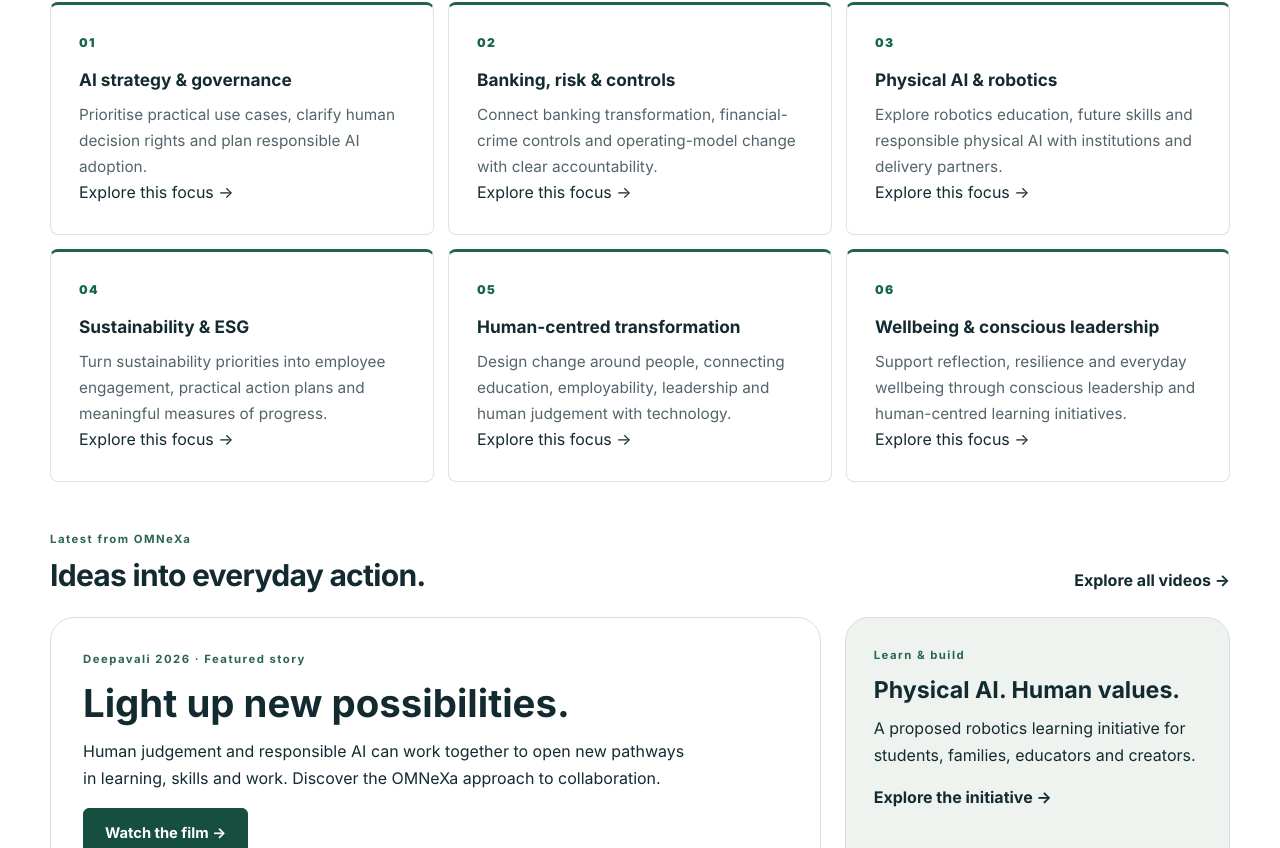
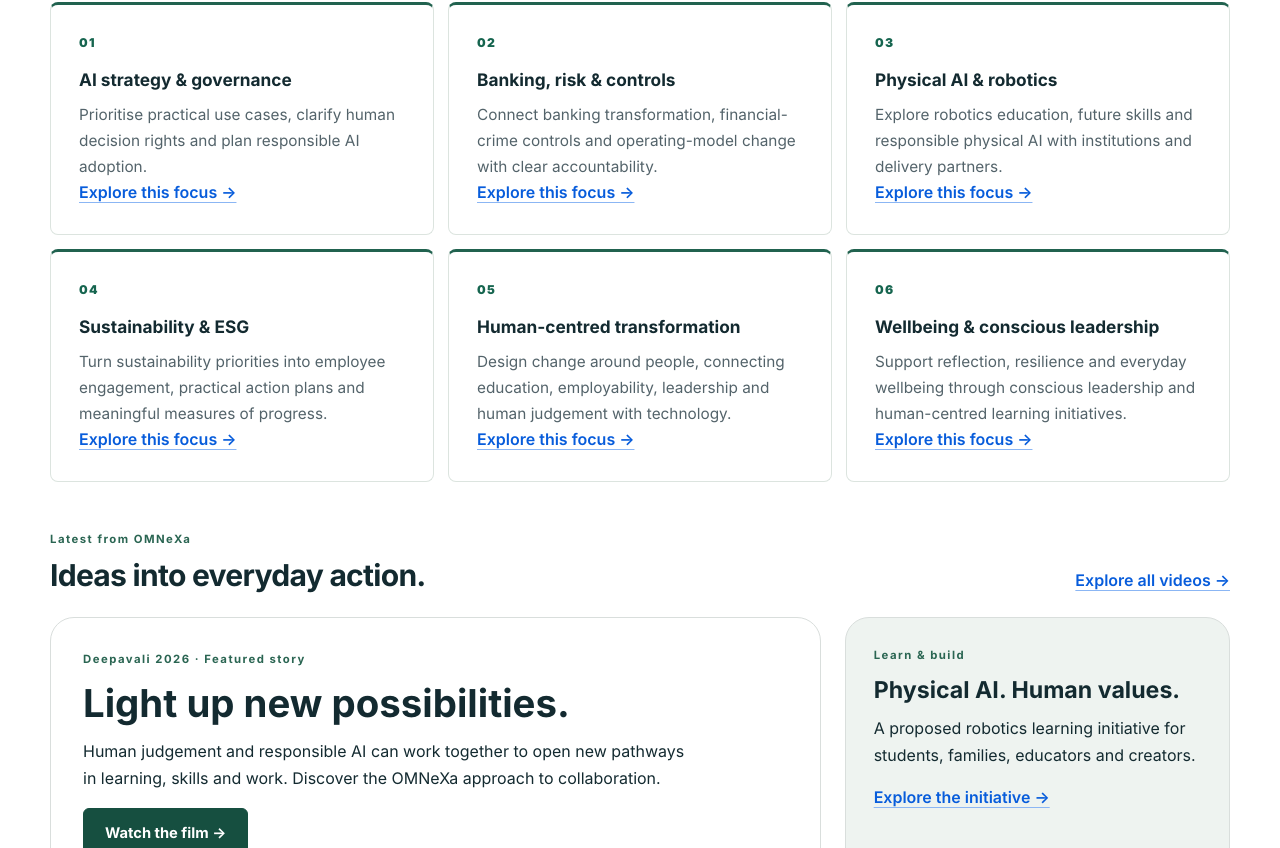
Before and after one commit to HumanSamaritan/OMNEXAFuture, a Next.js app: page / in a window 1280 px wide. Shown: the part 872-1720 px from the top of the page. Built offline with nearby package versions, Linux system fonts and the light colour scheme.

Commit message:
Make content action links vivid blue with hover and keyboard focus styling

```diff
--- a/app/consulting.css
+++ b/app/consulting.css
@@ -48,3 +48,9 @@ body:has(.consulting-site){background:#fff;background-image:none;background-size
 
 /* Keep concept-panel text readable even before decorative layers paint. */
 .consulting-site .product-detail-page .product-detail-visual{background:#102b32}
+
+/* Bright, consistent action links on public content surfaces. */
+.consulting-site main a:not(.button):not(:has(img)):not(.work-card-visual):not(.work-service-card){color:#075cdb;text-decoration:underline;text-decoration-color:#8bb6f4;text-decoration-thickness:1px;text-underline-offset:4px;font-weight:600;transition:color .16s ease,text-decoration-color .16s ease}
+.consulting-site main a:not(.button):not(:has(img)):not(.work-card-visual):not(.work-service-card):hover{color:#0043a8;text-decoration-color:currentColor;text-decoration-thickness:2px}
+.consulting-site main a:focus-visible{outline:3px solid #2878eb;outline-offset:4px;border-radius:3px}
+@media(prefers-reduced-motion:reduce){.consulting-site main a{transition:none!important}}
```
